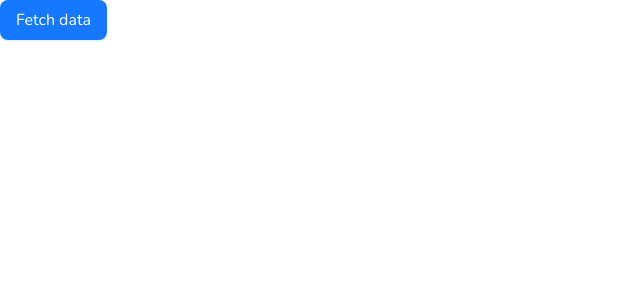
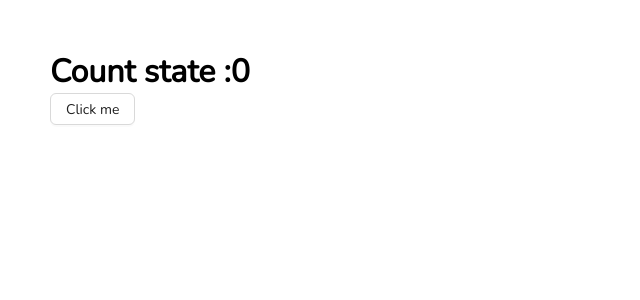
Before and after one commit to showmarker90/cijs92, a React (Vite) app: page / in a window 1280 px wide. Shown: the top 300 px of the page, without its empty margins (0-640 px from the left). Built offline with nearby package versions, Linux system fonts and the light colour scheme.

Commit message:
[add] : add day 12

```diff
--- a/src/App.jsx
+++ b/src/App.jsx
@@ -1,54 +1,31 @@
 import { Button } from "antd";
-import React, { useState } from "react";
-import axios from "axios";
-import { SyncLoader } from "react-spinners";
-
-//promise -> []
-//then, catch,finnaly
-//async await
-
-const instanceAxios = axios.create({
-  baseURL: "https://fakestoreapi.com/products/",
-});
-
-const slow3G = () =>
-  new Promise((resolve) => {
-    setTimeout(() => {
-      resolve();
-    }, 2000);
-  });
+import React, {
+  useCallback,
+  useEffect,
+  useMemo,
+  useRef,
+  useState,
+} from "react";
 
 const App = () => {
-  const [products, setProducts] = useState([]);
-  const [isLoading, setIsLoading] = useState(false);
+  const [count, setCount] = useState(0);
 
-  const fetchProducts = async () => {
-    setIsLoading(true);
-    const { data } = await instanceAxios.get();
-    await slow3G();
-    setIsLoading(false);
-    setProducts(data);
-  };
+  const clickCountState = () => setCount(count + 1);
 
-  console.log(isLoading); //[]....
+  const logMsg = useCallback((msg = "Nothing") => {
+    console.log(msg);
+  }, []);
+
+  useEffect(() => {
+    console.log("effect running!");
+  }, [logMsg]);
 
   return (
-    <div id="body">
-      <Button onClick={fetchProducts} type="primary" size="large">
-        Fetch data
-      </Button>
-      {isLoading && (
-        <div className="loading">
-          <SyncLoader size={20} />
-        </div>
-      )}
-      {products.map(({ title }) => (
-        <h1 key={title}>{title}</h1>
-      ))}
+    <div>
+      <h1>Count state :{count}</h1>
+      <Button onClick={clickCountState}>Click me</Button>
     </div>
   );
 };
 
 export default App;
-
-//baseURL
--- a/src/index.css
+++ b/src/index.css
@@ -6,9 +6,6 @@
 }
 
 
-.loading{
-    position: fixed;
-    top: 50%;
-    left: 50%;
-    transform: translate(-50%,-50%);
+body{
+    padding: 50px;
 }
```
Also changed, not shown: src/components/PureComponent.jsx (added, +10 -0 lines), 1 other file (tests, documents, lock files or other folders).
